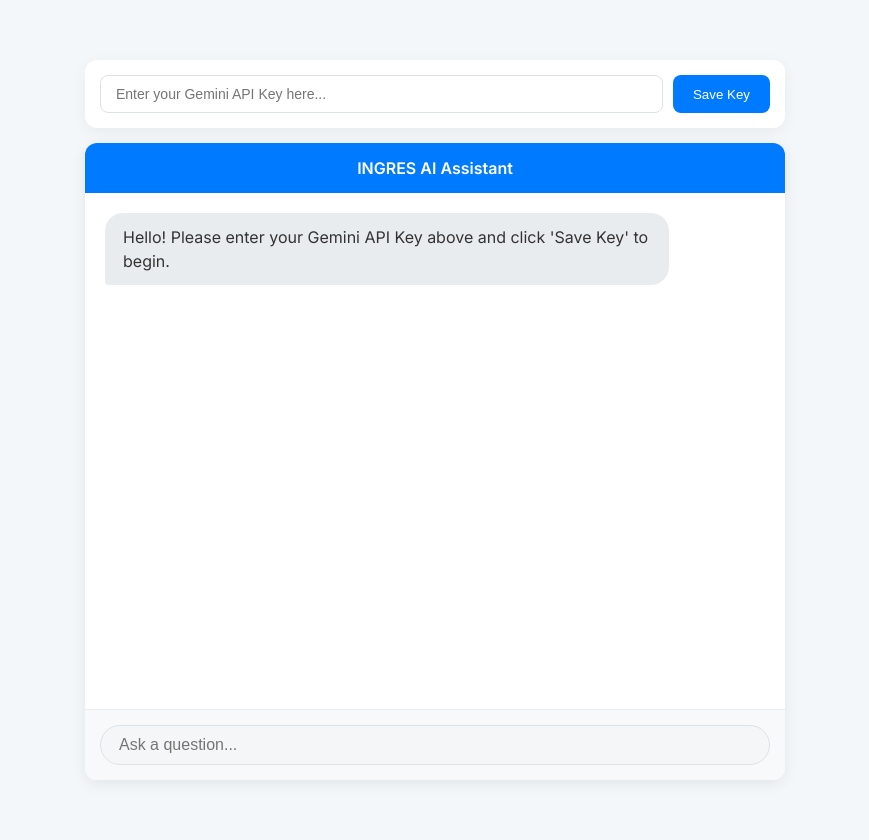
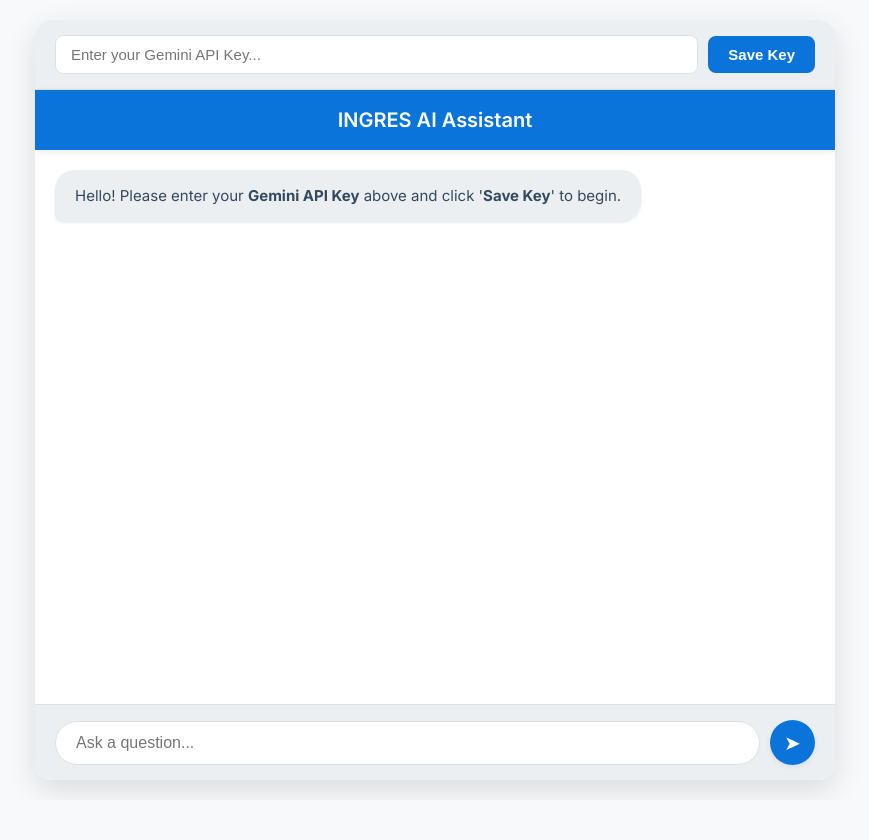
Before and after one commit to WarriorX21/IngresAIchatbot, a Flask app: page / in a window 1280 px wide. Shown: the whole page, without its empty margins (205-1074 px from the left). After the commit the page ends 793 px from the top, so only its background shows below. Run offline with Flask 3, Linux system fonts and the light colour scheme.

Commit message:
Updated frontend

```diff
--- a/process_all_data.py
+++ b/process_all_data.py
@@ -89,7 +89,7 @@
     master_df = pd.concat(all_dataframes, ignore_index=True).dropna(subset=['State'])
     master_df.to_csv(OUTPUT_FILE, index=False)
 
-    print("\nSuccess! ✨")
+    print("\nSuccess!")
     print(f"All files have been combined and correctly processed into '{OUTPUT_FILE}'.")
     print(f"Total rows in master file: {len(master_df)}")
 
--- a/templates/index.html
+++ b/templates/index.html
@@ -4,69 +4,105 @@
     <meta charset="UTF-8">
     <meta name="viewport" content="width=device-width, initial-scale=1.0">
     <title>INGRES AI Assistant</title>
-    <!-- Import Chart.js for visualizations -->
     <script src="https://cdn.jsdelivr.net/npm/chart.js"></script>
     <style>
-        /* A more polished, modern design */
-        @import url('https://fonts.googleapis.com/css2?family=Inter:wght@400;500;600&display=swap');
+        @import url('https://fonts.googleapis.com/css2?family=Inter:wght@300;400;500;600;700&display=swap');
+
+        :root {
+            --primary-blue: #0A74DA;
+            --primary-blue-dark: #075BB0;
+            --background-light: #F8F9FA;
+            --background-dark: #ECEFF1;
+            --text-dark: #34495E;
+            --text-light: #FFFFFF;
+            --border-color: #E0E0E0;
+            --shadow-light: rgba(0, 0, 0, 0.08);
+            --shadow-medium: rgba(0, 0, 0, 0.12);
+        }
+
         body {
             font-family: 'Inter', sans-serif;
-            background-color: #f4f7f9;
+            background-color: var(--background-light);
             margin: 0;
-            padding: 20px;
+            padding: 0;
             display: flex;
             justify-content: center;
             align-items: center;
-            height: 100vh;
+            min-height: 100vh;
+            color: var(--text-dark);
+            overflow: hidden;
         }
+
         .container {
             width: 100%;
-            max-width: 700px;
-            height: 90vh;
+            max-width: 800px;
+            height: 95vh;
             display: flex;
             flex-direction: column;
+            border-radius: 16px;
+            background: var(--text-light);
+            box-shadow: 0 10px 30px var(--shadow-medium);
+            overflow: hidden;
         }
+
         .api-key-area {
-            background: #fff;
-            padding: 15px;
-            border-radius: 12px;
-            margin-bottom: 15px;
-            box-shadow: 0 4px 15px rgba(0, 0, 0, 0.05);
+            background: var(--background-dark);
+            padding: 15px 20px;
+            border-bottom: 1px solid var(--border-color);
             display: flex;
             gap: 10px;
+            align-items: center;
         }
+
         #apiKeyInput {
             flex-grow: 1;
-            border: 1px solid #dde2e7;
+            border: 1px solid var(--border-color);
             border-radius: 8px;
             padding: 10px 15px;
-            font-size: 14px;
+            font-size: 15px;
+            color: var(--text-dark);
+            background-color: var(--text-light);
+            transition: border-color 0.2s;
         }
+
+        #apiKeyInput:focus {
+            border-color: var(--primary-blue);
+            outline: none;
+            box-shadow: 0 0 0 3px rgba(10, 116, 218, 0.2);
+        }
+
         #saveKeyBtn {
-            background-color: #007bff;
-            color: white;
+            background-color: var(--primary-blue);
+            color: var(--text-light);
             border: none;
             border-radius: 8px;
             padding: 10px 20px;
             cursor: pointer;
-            font-weight: 500;
+            font-weight: 600;
+            font-size: 15px;
+            transition: background-color 0.2s ease, transform 0.1s ease;
         }
-        .chat-container {
-            flex-grow: 1;
-            background: white;
-            border-radius: 12px;
-            box-shadow: 0 4px 15px rgba(0, 0, 0, 0.07);
-            display: flex;
-            flex-direction: column;
-            overflow: hidden;
+
+        #saveKeyBtn:hover {
+            background-color: var(--primary-blue-dark);
+            transform: translateY(-1px);
         }
+
+        #saveKeyBtn:active {
+            transform: translateY(0);
+        }
+
         .chat-header {
-            background-color: #007bff;
-            color: white;
-            padding: 15px;
+            background-color: var(--primary-blue);
+            color: var(--text-light);
+            padding: 18px 20px;
             text-align: center;
             font-weight: 600;
+            font-size: 1.25em;
+            box-shadow: 0 2px 8px var(--shadow-light);
+            z-index: 1;
         }
+
         .chat-box {
             flex-grow: 1;
             padding: 20px;
@@ -74,52 +110,95 @@
             display: flex;
             flex-direction: column;
             gap: 15px;
+            scroll-behavior: smooth;
         }
+
         .chat-input-area {
             display: flex;
-            padding: 15px;
-            border-top: 1px solid #e9ecef;
-            background-color: #f8f9fa;
+            padding: 15px 20px;
+            border-top: 1px solid var(--border-color);
+            background-color: var(--background-dark);
+            gap: 10px;
+            align-items: center;
         }
+
         #userInput {
             flex-grow: 1;
-            border: 1px solid #dde2e7;
-            border-radius: 20px;
-            padding: 10px 18px;
+            border: 1px solid var(--border-color);
+            border-radius: 25px;
+            padding: 12px 20px;
             font-size: 16px;
             outline: none;
+            background-color: var(--text-light);
+            color: var(--text-dark);
+            transition: border-color 0.2s;
         }
+
+        #userInput:focus {
+            border-color: var(--primary-blue);
+            box-shadow: 0 0 0 3px rgba(10, 116, 218, 0.2);
+        }
+
+        #sendBtn {
+            background-color: var(--primary-blue);
+            color: white;
+            border: none;
+            border-radius: 50%;
+            width: 45px;
+            height: 45px;
+            display: flex;
+            justify-content: center;
+            align-items: center;
+            cursor: pointer;
+            font-size: 20px;
+            transition: background-color 0.2s ease, transform 0.1s ease;
+            box-shadow: 0 2px 5px var(--shadow-light);
+            flex-shrink: 0; /* Prevents the button from shrinking */
+        }
+
+        #sendBtn:hover {
+            background-color: var(--primary-blue-dark);
+            transform: translateY(-1px);
+        }
+
         .message {
-            max-width: 80%;
-            padding: 12px 18px;
-            border-radius: 18px;
-            line-height: 1.5;
+            max-width: 75%;
+            padding: 14px 20px;
+            border-radius: 20px;
+            line-height: 1.6;
             word-wrap: break-word;
+            font-size: 15px;
+            box-shadow: 0 1px 3px var(--shadow-light);
+            white-space: pre-wrap;
         }
+
         .user-message {
-            background-color: #007bff;
-            color: white;
+            background-color: var(--primary-blue);
+            color: var(--text-light);
             align-self: flex-end;
-            border-bottom-right-radius: 4px;
+            border-bottom-right-radius: 8px;
         }
+
         .bot-message {
-            background-color: #e9ecef;
-            color: #333;
+            background-color: var(--background-dark);
+            color: var(--text-dark);
             align-self: flex-start;
-            border-bottom-left-radius: 4px;
+            border-bottom-left-radius: 8px;
         }
+
         .loading-message {
-            background-color: #e9ecef;
-            color: #888;
+            align-self: flex-start;
             font-style: italic;
-            align-self: flex-start;
-            border-bottom-left-radius: 4px;
+            color: #607D8B;
         }
+
         .chart-wrapper {
             padding: 15px;
-            background-color: #f8f9fa;
+            background-color: var(--text-light);
             border-radius: 12px;
             margin-top: 10px;
+            box-shadow: 0 2px 10px var(--shadow-light);
+            border: 1px solid var(--border-color);
         }
     </style>
 </head>
@@ -127,17 +206,15 @@
 
 <div class="container">
     <div class="api-key-area">
-        <input type="password" id="apiKeyInput" placeholder="Enter your Gemini API Key here...">
+        <input type="password" id="apiKeyInput" placeholder="Enter your Gemini API Key...">
         <button id="saveKeyBtn">Save Key</button>
     </div>
-    <div class="chat-container">
-        <div class="chat-header">INGRES AI Assistant</div>
-        <div class="chat-box" id="chatBox">
-            <div class="message bot-message">Hello! Please enter your Gemini API Key above and click 'Save Key' to begin.</div>
+    <div class="chat-header">INGRES AI Assistant</div>
+    <div class="chat-box" id="chatBox">
         </div>
-        <div class="chat-input-area">
-            <input type="text" id="userInput" placeholder="Ask a question..." disabled>
-        </div>
+    <div class="chat-input-area">
+        <input type="text" id="userInput" placeholder="Ask a question..." disabled>
+        <button id="sendBtn">➤</button>
     </div>
 </div>
 
@@ -146,7 +223,23 @@
     const userInput = document.getElementById('userInput');
     const saveKeyBtn = document.getElementById('saveKeyBtn');
     const apiKeyInput = document.getElementById('apiKeyInput');
+    const sendBtn = document.getElementById('sendBtn');
     let geminiApiKey = '';
+
+    const mdToHtml = (text) => {
+        let html = text;
+        // Convert **bold** to <b>bold</b>
+        html = html.replace(/\*\*(.*?)\*\*/g, '<b>$1</b>');
+        // Convert *italic* to <i>italic</i>
+        html = html.replace(/\*(.*?)\*/g, '<i>$1</i>');
+        // Convert `code` to <code>code</code>
+        html = html.replace(/`(.*?)`/g, '<code>$1</code>');
+        // Convert - list items to <li> and wrap in <ul>
+        if (html.includes('\n- ')) {
+            html = '<ul>' + html.replace(/^\s*-\s(.*)/gm, '<li>$1</li>') + '</ul>';
+        }
+        return html.replace(/\n/g, '<br>'); // Finally, convert newlines
+    }
 
     window.onload = () => {
         const savedKey = localStorage.getItem('geminiApiKey');
@@ -154,7 +247,9 @@
             geminiApiKey = savedKey;
             apiKeyInput.value = savedKey;
             userInput.disabled = false;
-            addMessage("API Key loaded from memory. You can start chatting.", "bot-message");
+            addMessage("API Key loaded from memory. **You can start chatting.**", "bot-message");
+        } else {
+            addMessage("Hello! Please enter your **Gemini API Key** above and click '**Save Key**' to begin.", "bot-message");
         }
     };
 
@@ -164,21 +259,28 @@
             geminiApiKey = key;
             localStorage.setItem('geminiApiKey', key);
             userInput.disabled = false;
-            addMessage("API Key saved. You can now ask a question.", "bot-message");
+            addMessage("**API Key saved!** You can now ask a question about groundwater data.", "bot-message");
         }
     });
 
     const addMessage = (text, className) => {
         const messageElement = document.createElement('div');
         messageElement.classList.add('message', className);
-        messageElement.textContent = text;
+        messageElement.innerHTML = mdToHtml(text);
         chatBox.appendChild(messageElement);
         chatBox.scrollTop = chatBox.scrollHeight;
         return messageElement;
     };
 
+    // --- FIX FOR JAVASCRIPT CHART ERROR ---
+    // Get the computed styles from the root element
+    const computedStyles = getComputedStyle(document.documentElement);
+    const primaryBlue = computedStyles.getPropertyValue('--primary-blue').trim();
+    const textDark = computedStyles.getPropertyValue('--text-dark').trim();
+
     const renderChart = async (state) => {
         try {
+            // This API endpoint does not exist in your app.py but is kept for future implementation
             const response = await fetch('/api/chart-data', {
                 method: 'POST',
                 headers: { 'Content-Type': 'application/json' },
@@ -204,18 +306,23 @@
                     datasets: [{
                         label: `Groundwater Extraction % for ${state}`,
                         data: chartData.data,
-                        borderColor: '#007bff',
-                        backgroundColor: 'rgba(0, 123, 255, 0.1)',
+                        // --- FIXED: Use the JS variables here instead of CSS var() ---
+                        borderColor: primaryBlue,
+                        backgroundColor: 'rgba(10, 116, 218, 0.1)',
                         fill: true,
-                        tension: 0.1
+                        tension: 0.3
                     }]
                 },
                 options: {
                     responsive: true,
+                    maintainAspectRatio: false,
                     plugins: {
                         title: {
                             display: true,
-                            text: `Historical Trend for ${state}`
+                            text: `Historical Trend for ${state}`,
+                            font: { size: 16, weight: '600', family: 'Inter' },
+                             // --- FIXED: Use the JS variables here ---
+                            color: textDark
                         }
                     }
                 }
@@ -235,7 +342,6 @@
         userInput.disabled = true;
 
         const loadingMessage = addMessage("Thinking...", 'loading-message');
-        let loadingMessageExists = true;
 
         try {
             const response = await fetch('/ask', {
@@ -244,10 +350,7 @@
                 body: JSON.stringify({ query: query, api_key: geminiApiKey })
             });
 
-            if (loadingMessageExists) {
-                chatBox.removeChild(loadingMessage);
-                loadingMessageExists = false;
-            }
+            chatBox.removeChild(loadingMessage);
 
             if (!response.ok) {
                 const errorData = await response.json();
@@ -256,19 +359,30 @@
 
             const data = await response.json();
 
+            // --- FIX FOR API RESPONSE MISMATCH ---
+            // Your backend only sends a 'response' field. The logic for 'chart' or 'image'
+            // would require changes to your app.py file.
+            // This code now correctly handles the response your backend provides.
+            if (data.response) {
+                addMessage(data.response, 'bot-message');
+            } else {
+                throw new Error("Received an empty response from the server.");
+            }
+
+            /*
+            // Example of how you would call chart rendering if the backend supported it:
             if (data.type === 'chart') {
                 addMessage(data.response, 'bot-message');
                 await renderChart(data.state);
-            } else {
-                 addMessage(data.response, 'bot-message');
             }
+            */
 
         } catch (error) {
             console.error('Error:', error);
-            if(loadingMessageExists) {
+            if(chatBox.contains(loadingMessage)) {
                 chatBox.removeChild(loadingMessage);
             }
-            addMessage(`Sorry, there was an error: ${error.message}`, 'bot-message');
+            addMessage(`Sorry, there was an error: **${error.message}**`, 'bot-message');
         } finally {
             userInput.disabled = false;
             userInput.focus();
@@ -276,7 +390,13 @@
     };
 
     userInput.addEventListener('keypress', (event) => {
-        if (event.key === 'Enter') {
+        if (event.key === 'Enter' && !userInput.disabled) {
+            sendMessage();
+        }
+    });
+
+    sendBtn.addEventListener('click', () => {
+        if (!userInput.disabled) {
             sendMessage();
         }
     });
```
